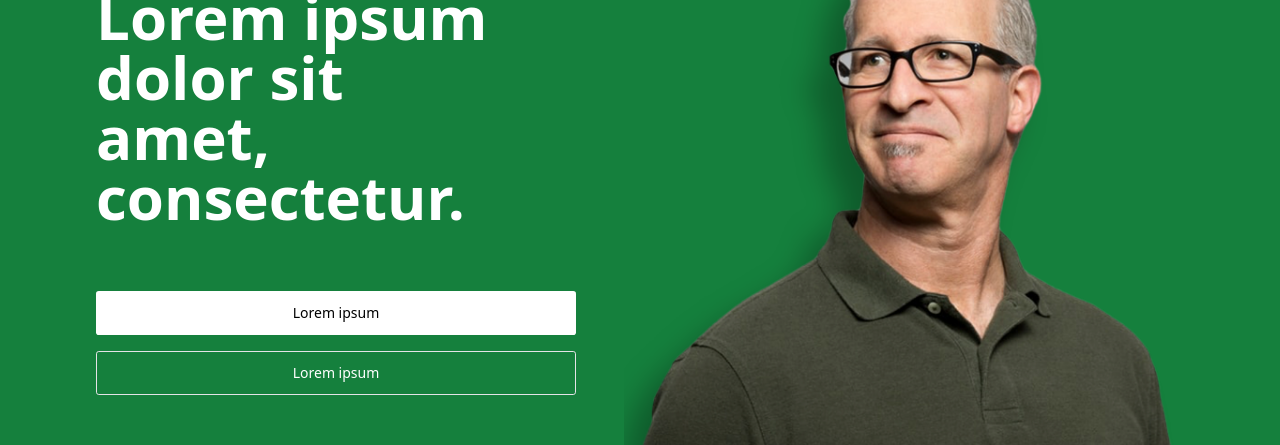
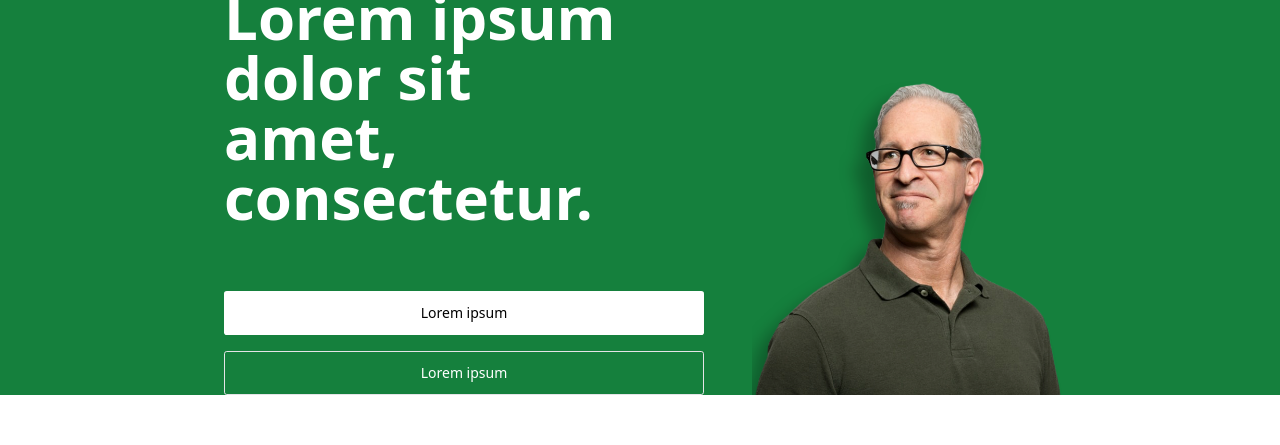
Before and after one commit to adiazt01/nolatech_auth_client, a React (Vite) app: page / in a window 1280 px wide. Shown: the part 2673-3118 px from the top of the page. Built offline with nearby package versions, Linux system fonts and the light colour scheme; no server answers.

Commit message:
chore: Update image sizes in Navbar and LandingPage

```diff
--- a/src/components/Navbar.tsx
+++ b/src/components/Navbar.tsx
@@ -30,7 +30,7 @@ export function Navbar() {
       )}
     >
       <BannerTop />
-      <nav className="flex w-full bg-transparent py-2 items-center flex-row justify-center px-2">
+      <nav className="flex w-full py-2 items-center flex-row justify-center px-2">
         <div className="flex w-full justify-between max-w-6xl">
           <div className="">
             <img
--- a/src/views/LandingPage.tsx
+++ b/src/views/LandingPage.tsx
@@ -41,7 +41,7 @@ export function LandingPage() {
           </div>
         </div>
         <div className="flex flex-col">
-          <img src="old_man.png" alt=""  className="max-w-xl mx-auto"/>
+          <img src="old_man.png" alt=""  className="max-w-xs mx-auto"/>
         </div>
       </section>
       <VideoSection />
```
